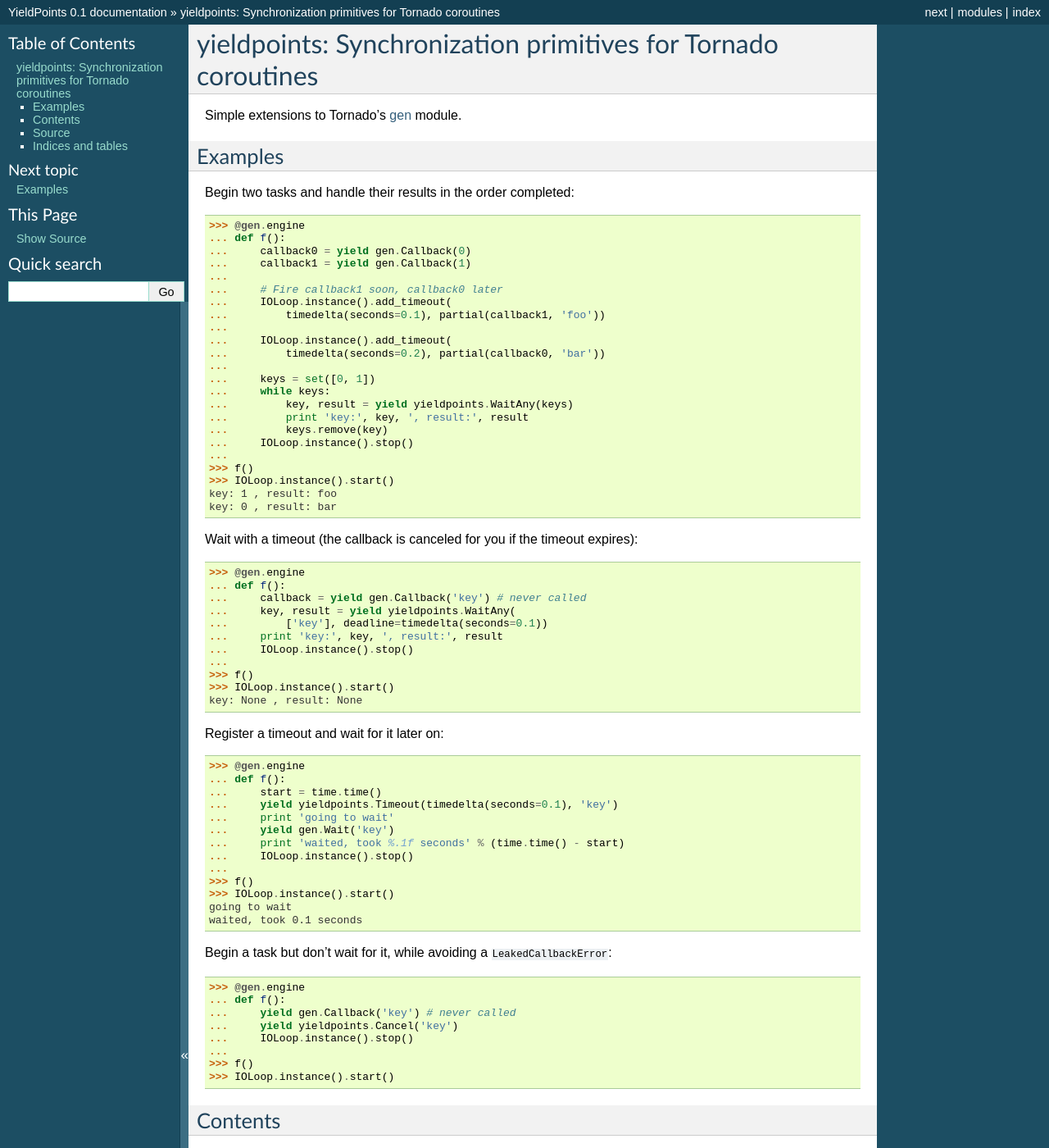
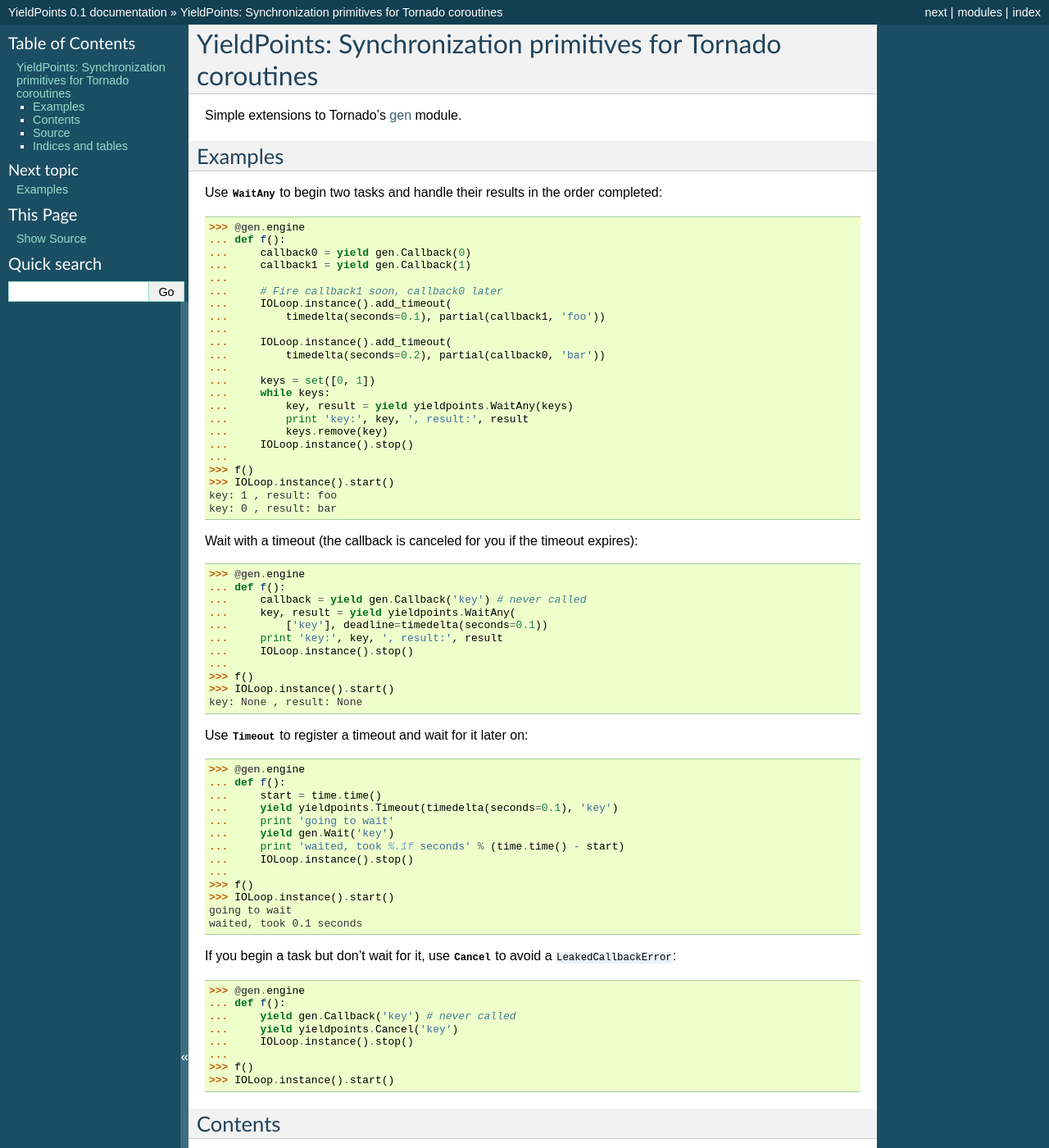
Before and after one commit to ajdavis/yieldpoints, a Sphinx documentation site: the page built from doc/index.rst, in a window 1280 px wide and 1400 px high. Shown: the whole window at 82% size. Built offline with Sphinx 7.4.7, drawn with Linux system fonts in a browser that asks for light colours; the version number is read from the project's files by our own code; some of the changed text lies outside the part shown.

Commit message:
Docs updates

```diff
--- a/doc/index.rst
+++ b/doc/index.rst
@@ -1,6 +1,6 @@
-=======================================================
-yieldpoints: Synchronization primitives for Tornado coroutines
-=======================================================
+==============================================================
+YieldPoints: Synchronization primitives for Tornado coroutines
+==============================================================
 
 .. module:: yieldpoints
 
@@ -10,7 +10,8 @@ Simple extensions to Tornado's gen_ module.
 
 Examples
 ========
-Begin two tasks and handle their results in the order completed:
+Use :class:`~yieldpoints.WaitAny` to begin two tasks and handle their results
+in the order completed:
 
 .. doctest::
 
@@ -54,7 +55,8 @@ Wait with a timeout (the callback is canceled for you if the timeout expires):
     >>> IOLoop.instance().start()
     key: None , result: None
 
-Register a timeout and wait for it later on:
+Use :class:`~yieldpoints.Timeout` to register a timeout and wait for it later
+on:
 
 .. doctest::
 
@@ -72,7 +74,8 @@ Register a timeout and wait for it later on:
     going to wait
     waited, took 0.1 seconds
 
-Begin a task but don't wait for it, while avoiding a ``LeakedCallbackError``:
+If you begin a task but don't wait for it, use :class:`~yieldpoints.Cancel` to
+avoid a ``LeakedCallbackError``:
 
 .. doctest::
 
```
